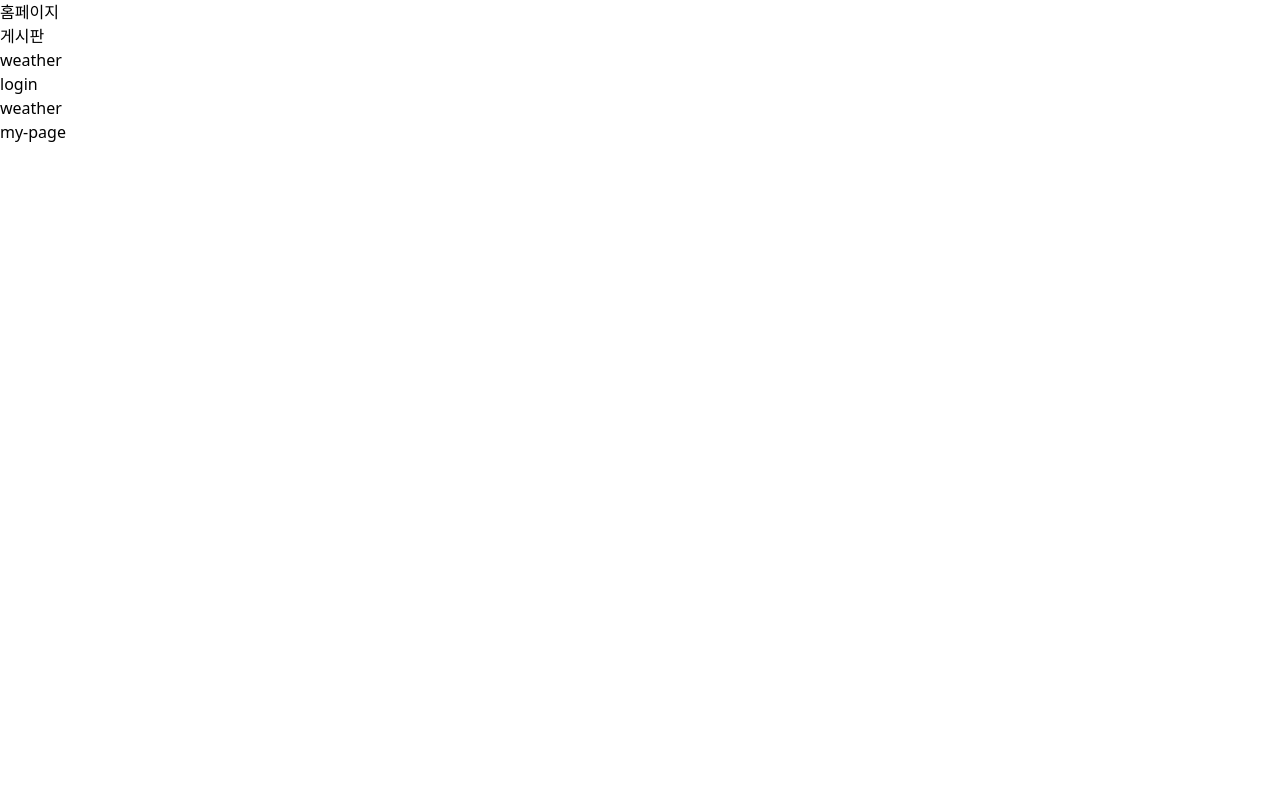
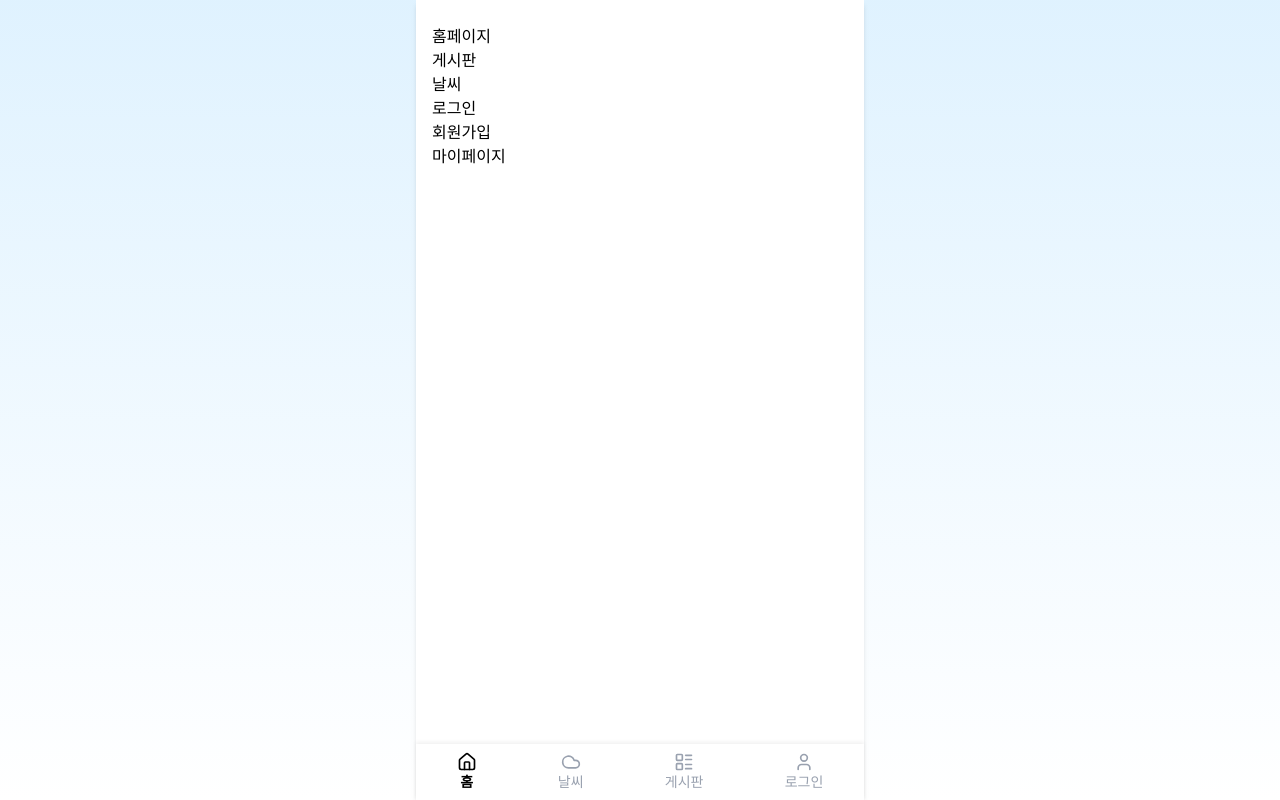
Before and after one commit to dev-vming/eat-the-weather, a Next.js app: page / in a window 1280 px wide. Built offline with nearby package versions, Linux system fonts and the light colour scheme.

Commit message:
design: #2 루트 레이아웃 작업, 네비게이션바 작업

```diff
--- a/app/auth/login/page.tsx
+++ b/app/auth/login/page.tsx
@@ -0,0 +1,7 @@
+export default function LoginPage() {
+  return (
+    <div>
+      Login Page
+    </div>
+  );
+}
--- a/app/auth/sign-up/page.tsx
+++ b/app/auth/sign-up/page.tsx
@@ -0,0 +1,7 @@
+export default function SignUpPage() {
+  return (
+    <div>
+      sign-up Page
+    </div>
+  );
+}
--- /dev/null
+++ b/app/components/NavBar.tsx
@@ -0,0 +1,32 @@
+"use client";
+
+import { Home, Cloud, LayoutList, User } from "lucide-react";
+import Link from "next/link";
+import { usePathname } from "next/navigation";
+
+const tabs = [
+  { href: "/", icon: <Home size={20} />, label: "홈" },
+  { href: "/weather", icon: <Cloud size={20} />, label: "날씨" },
+  { href: "/posts", icon: <LayoutList size={20} />, label: "게시판" },
+  { href: "/auth/login", icon: <User size={20} />, label: "로그인" },
+];
+
+export const Navbar = () => {
+  const pathname = usePathname();
+
+  return (
+    <nav className="fixed bottom-0 w-full max-w-md bg-white shadow-[0_-2px_4px_rgba(0,0,0,0.06)] z-50 flex justify-around py-2 h-14 pb-[env(safe-area-inset-bottom)]">
+
+      {tabs.map((tab) => (
+        <Link
+          key={tab.href}
+          href={tab.href}
+          className={`flex flex-col items-center text-sm ${pathname === tab.href ? "text-black font-semibold" : "text-gray-400"}`}
+        >
+          {tab.icon}
+          <span>{tab.label}</span>
+        </Link>
+      ))}
+    </nav>
+  );
+};
--- a/app/layout.tsx
+++ b/app/layout.tsx
@@ -1,19 +1,21 @@
 import type { Metadata } from 'next';
 import './globals.css';
+import { Navbar } from './components/NavBar';
 
 export const metadata: Metadata = {
-  title: 'Create Next App',
-  description: 'Generated by create next app',
+  title: 'Eat The Weather',
+  description: '날씨를 잇다, 잇더웨더',
 };
 
-export default function RootLayout({
-  children,
-}: Readonly<{
-  children: React.ReactNode;
-}>) {
+export default function RootLayout({ children }: { children: React.ReactNode }) {
   return (
     <html lang="ko">
-      <body>{children}</body>
+      <body className="bg-gradient-to-b from-sky-100 to-white min-h-screen flex flex-col items-center pt-[env(safe-area-inset-top)]">
+        <div className="w-full max-w-md bg-white min-h-screen shadow-md relative z-10 ">
+          {children}
+        </div>
+        <Navbar />
+      </body>
     </html>
   );
 }
--- a/app/page.tsx
+++ b/app/page.tsx
@@ -1,26 +1,30 @@
+"use client"
+
 import Link from 'next/link';
 
-export default function Home() {
+export default function HomePage() {
   return (
-    <div>
+    <main className="px-4 py-6 min-h-[calc(100vh-56px)]">
+      <div>
       홈페이지
       <ul>
         <li>
           <Link href="/posts">게시판</Link>
         </li>
         <li>
-          <Link href="/weather">weather</Link>
+          <Link href="/weather">날씨</Link>
         </li>
         <li>
-          <Link href="/login">login</Link>
+          <Link href="/auth/login">로그인</Link>
         </li>
         <li>
-          <Link href="/sign-up">weather</Link>
+          <Link href="/auth/sign-up">회원가입</Link>
         </li>
         <li>
-          <Link href="/my-page">my-page</Link>
+          <Link href="/my-page">마이페이지</Link>
         </li>
       </ul>
     </div>
+    </main>
   );
 }
--- a/package.json
+++ b/package.json
@@ -9,6 +9,7 @@
     "lint": "next lint"
   },
   "dependencies": {
+    "lucide-react": "^0.488.0",
     "next": "15.3.0",
     "react": "^19.0.0",
     "react-dom": "^19.0.0"
```
